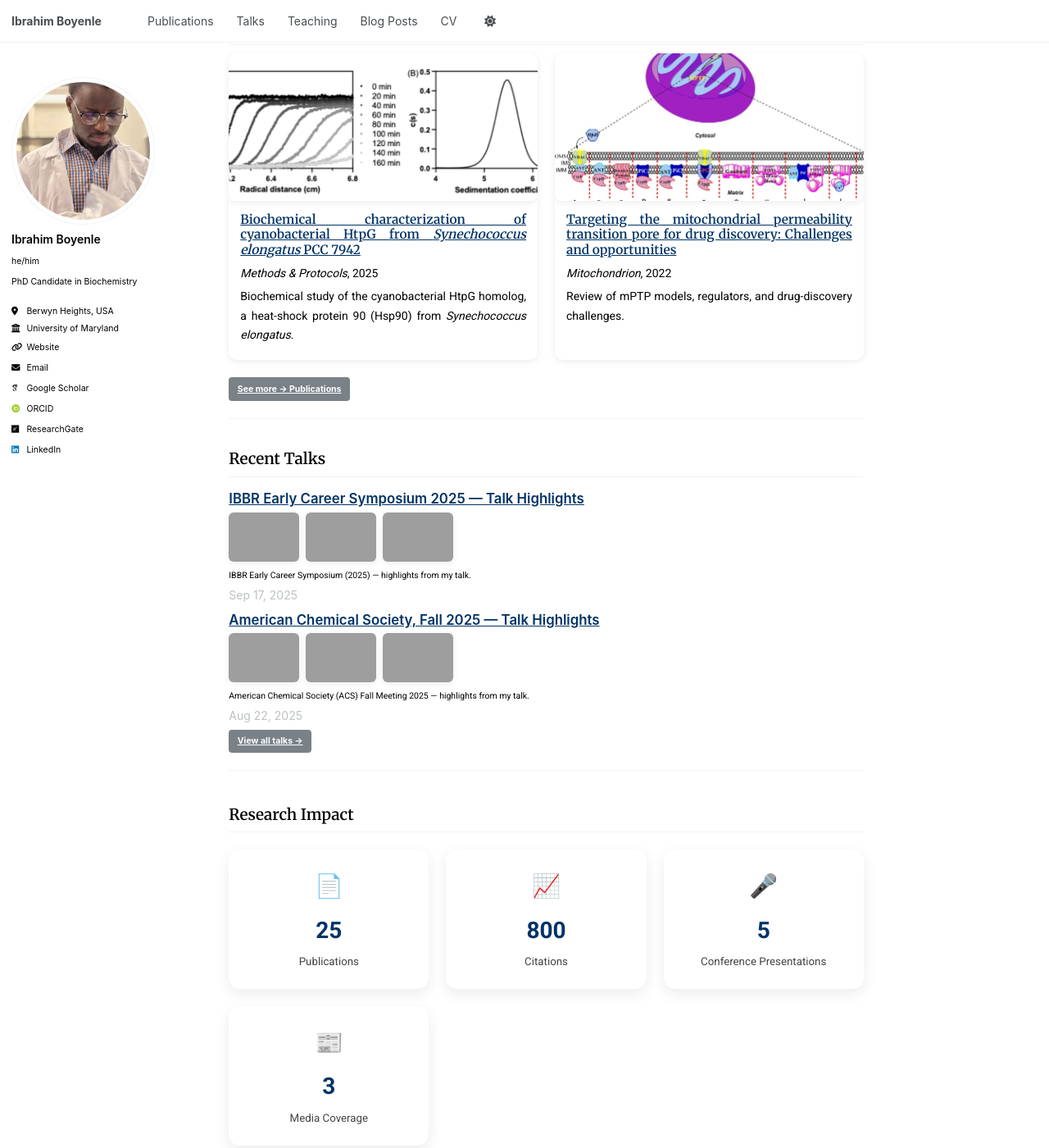
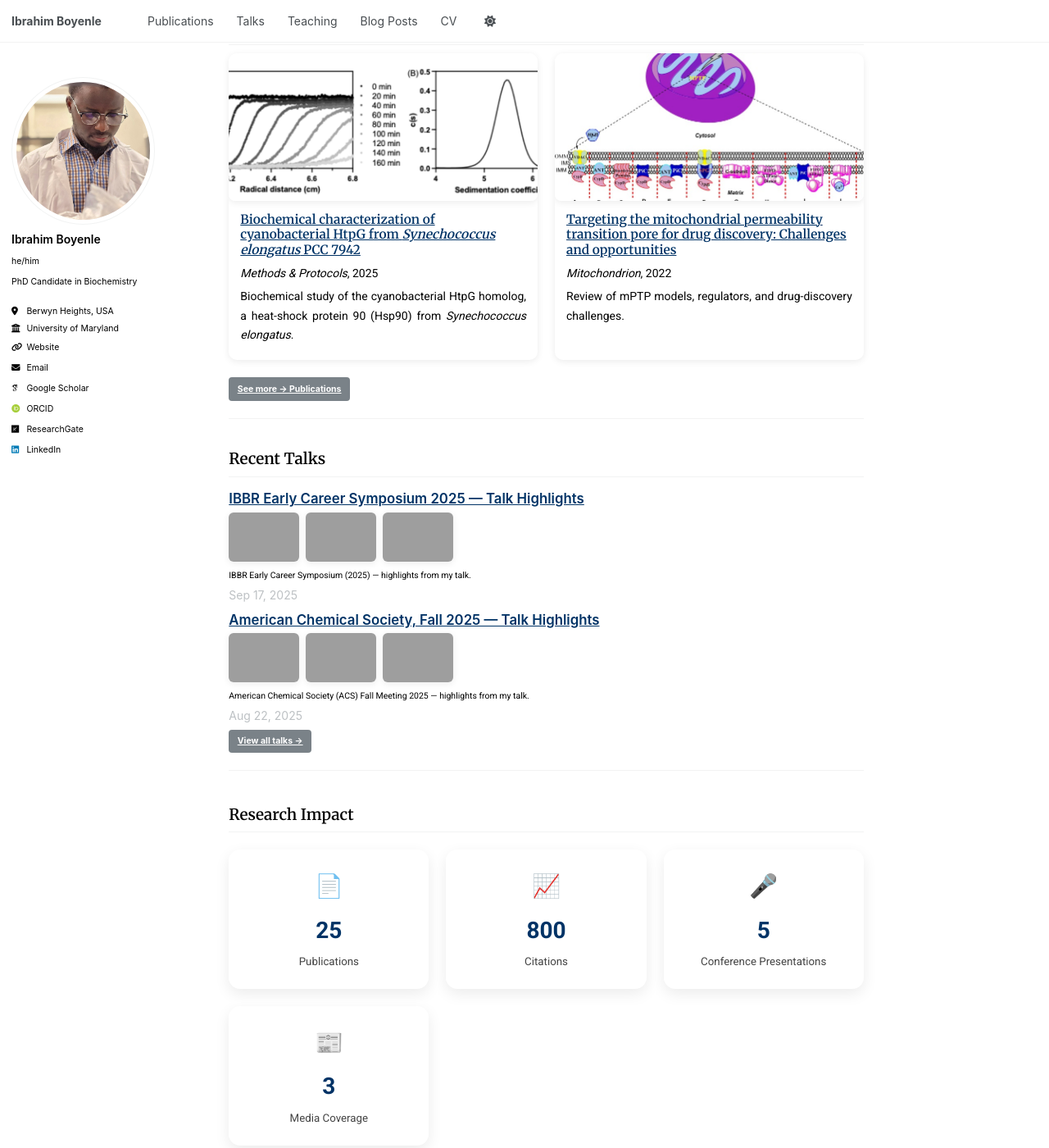
Before and after one commit to Ibrahimboyenle/Ibrahimboyenle.github.io, a Jekyll site: the page built from _pages/about.md, in a window 1280 px wide and 1400 px high, scrolled down 949 px. Shown: the whole window at 82% size. Built offline with Jekyll 4.4.1, drawn with Linux system fonts in a browser that asks for light colours; some web fonts are replaced; a script that is not in the unit is left out; our own code applies the rules of GitHub Pages for plain Markdown files; grey boxes are pictures that could not be loaded.

Commit message:
Update main.scss

```diff
--- a/assets/css/main.scss
+++ b/assets/css/main.scss
@@ -136,3 +136,10 @@ a:visited { color: #4B0082; }  /* indigo for visited links */
   text-align: justify;
   text-justify: inter-word;
 }
+
+.page__content h1,
+.page__content h2,
+.page__content h3,
+.page__content h4 {
+  text-align: left;
+}
```
